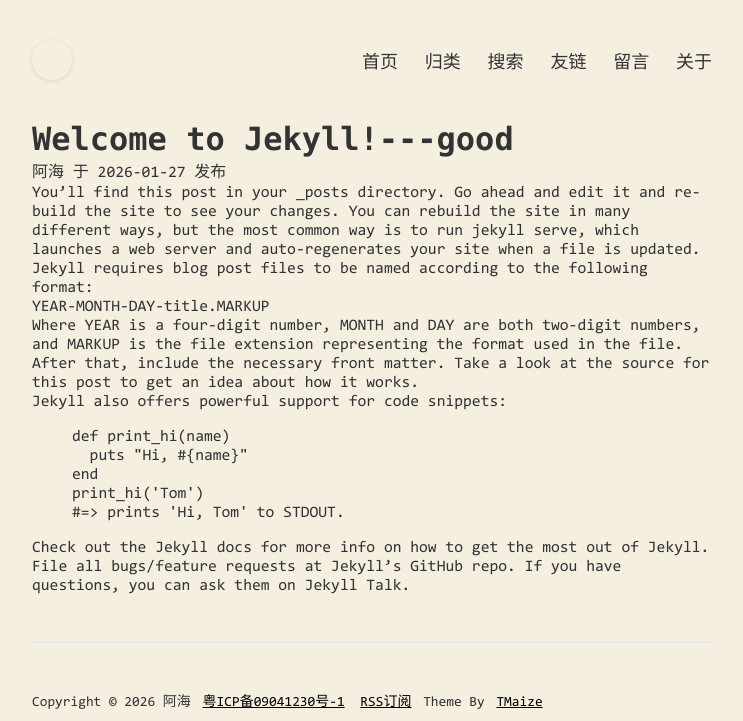
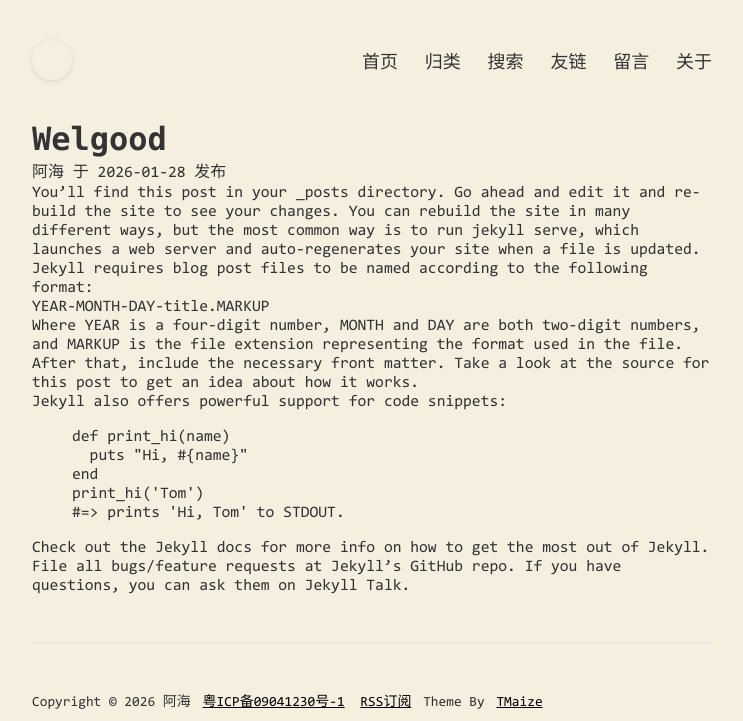
Before and after one commit to ahaitodo/ahaitodo.github.io, a Jekyll site: the page built from _posts/2026-01-28-welcome-to-jekyll-ok.markdown, in a window 1280 px wide, cut to the strip 0-721 px from the top of the page. Shown: the whole strip, without its empty margins (268-1011 px from the left). Built offline with Jekyll 4.4.1, drawn with Linux system fonts in a browser that asks for light colours; comment, search, counter and statistics services are not loaded.

Commit message:
Update content

```diff
--- a/_posts/2026-01-28-welcome-to-jekyll-ok.markdown
+++ b/_posts/2026-01-28-welcome-to-jekyll-ok.markdown
@@ -1,8 +1,8 @@
 ---
 layout: post
-title:  "Welcome to Jekyll!---good"
-date:   2026-01-27 17:06:15 +0800
-categories: jekyll update
+title:  "Welgood"
+date:   2026-01-28 17:06:15 +0800
+categories: test
 ---
 You’ll find this post in your `_posts` directory. Go ahead and edit it and re-build the site to see your changes. You can rebuild the site in many different ways, but the most common way is to run `jekyll serve`, which launches a web server and auto-regenerates your site when a file is updated.
 
```
